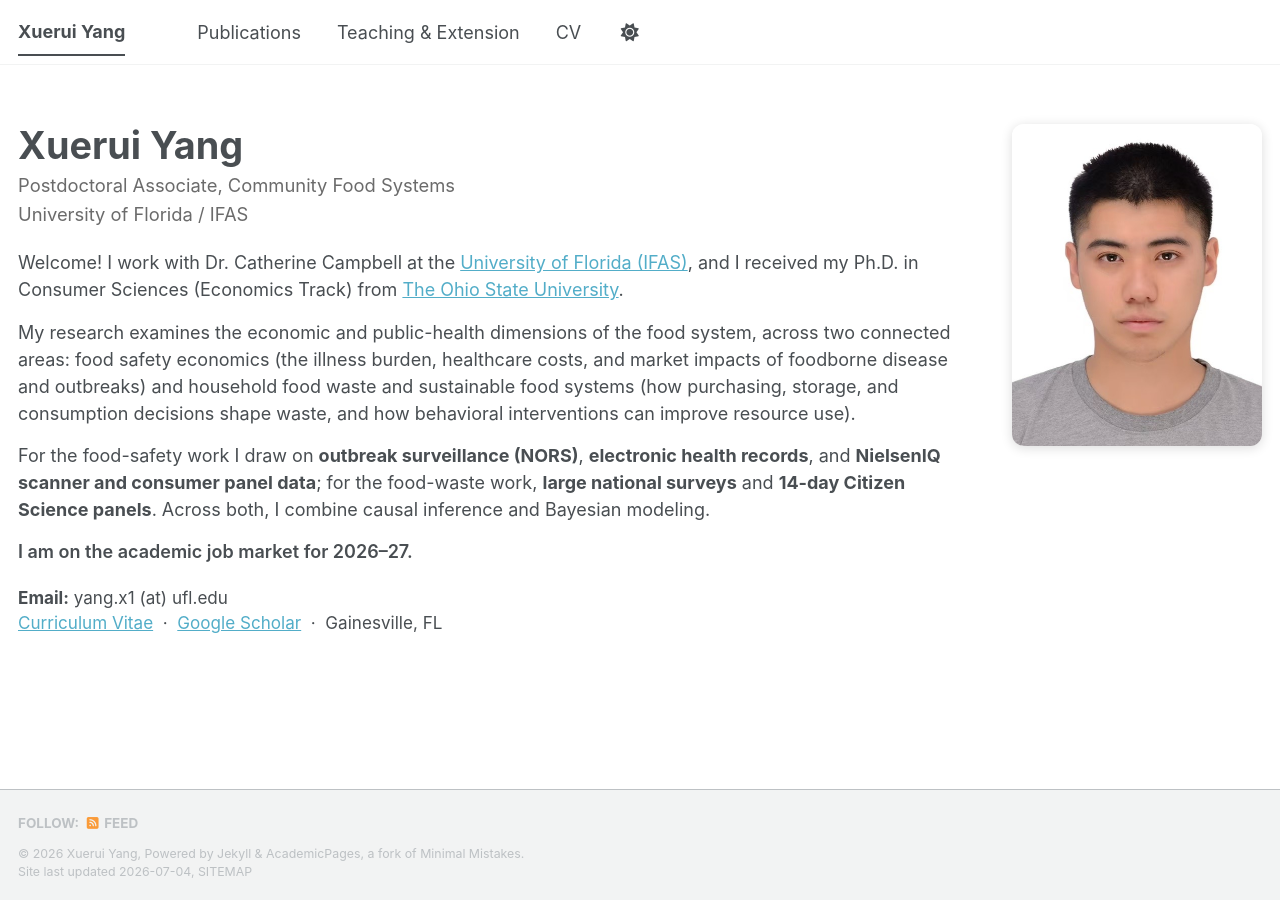
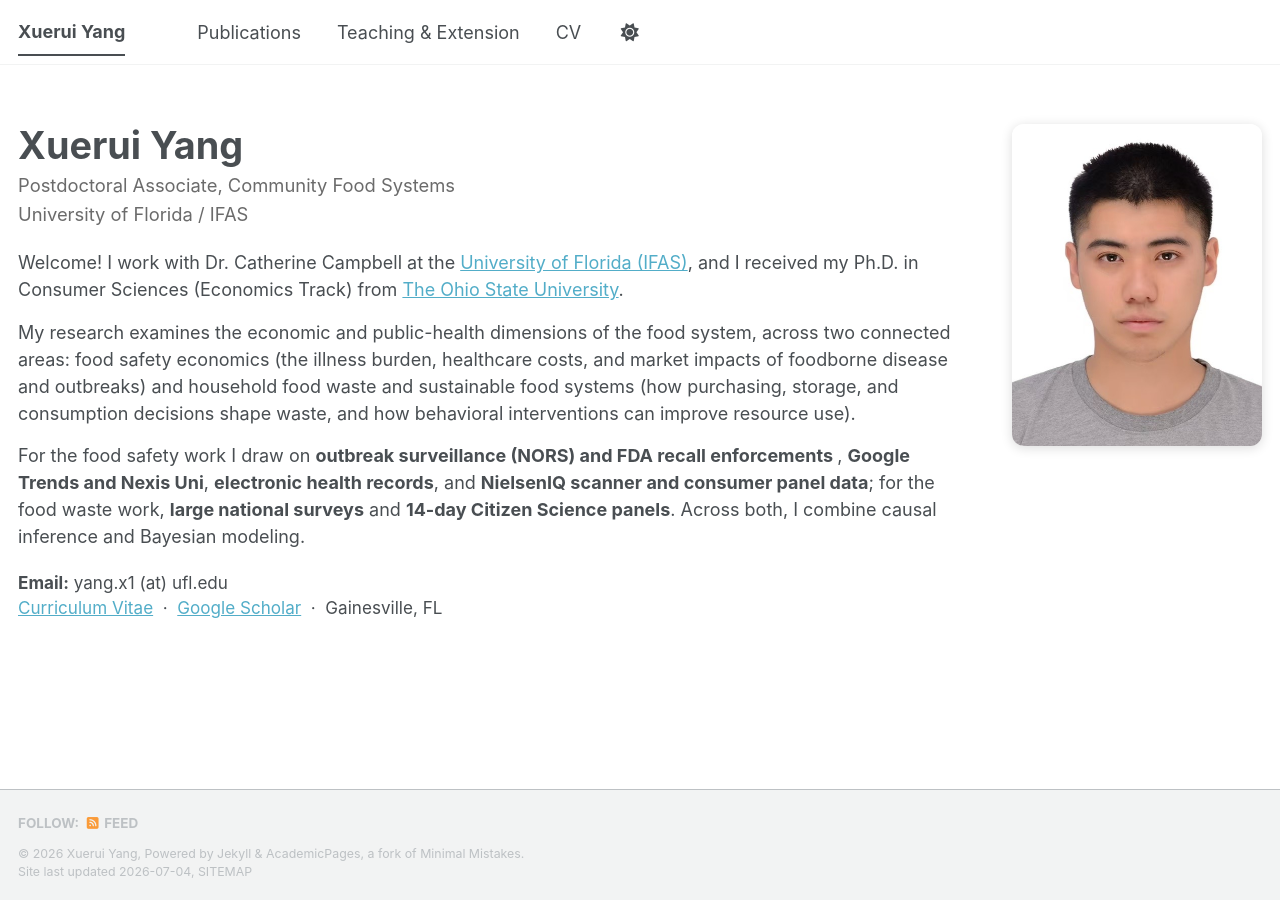
Before and after one commit to xueruiycool/xueruiycool.github.io, a Jekyll site: the page built from _pages/about.md, in a window 1280 px wide. Built offline with Jekyll 4.4.1, drawn with Linux system fonts in a browser that asks for light colours; a style sheet for code colours, icons or effects is not loaded.

Commit message:
Update about.md

```diff
--- a/_pages/about.md
+++ b/_pages/about.md
@@ -34,8 +34,7 @@ redirect_from:
     <div class="hero-body">
       <p>Welcome! I work with Dr. Catherine Campbell at the <a href="https://ifas.ufl.edu/">University of Florida (IFAS)</a>, and I received my Ph.D. in Consumer Sciences (Economics Track) from <a href="https://www.osu.edu/">The Ohio State University</a>.</p>
       <p>My research examines the economic and public-health dimensions of the food system, across two connected areas: food safety economics (the illness burden, healthcare costs, and market impacts of foodborne disease and outbreaks) and household food waste and sustainable food systems (how purchasing, storage, and consumption decisions shape waste, and how behavioral interventions can improve resource use).</p>
-      <p>For the food-safety work I draw on <strong>outbreak surveillance (NORS)</strong>, <strong>electronic health records</strong>, and <strong>NielsenIQ scanner and consumer panel data</strong>; for the food-waste work, <strong>large national surveys</strong> and <strong>14-day Citizen Science panels</strong>. Across both, I combine causal inference and Bayesian modeling.</p>
-      <p class="hero-status">I am on the academic job market for 2026&ndash;27.</p>
+      <p>For the food safety work I draw on <strong>outbreak surveillance (NORS) and FDA recall enforcements </strong>, <strong>Google Trends and Nexis Uni</strong>, <strong>electronic health records</strong>, and <strong>NielsenIQ scanner and consumer panel data</strong>; for the food waste work, <strong>large national surveys</strong> and <strong>14-day Citizen Science panels</strong>. Across both, I combine causal inference and Bayesian modeling.</p>
     </div>
     <p class="hero-contact">
       <strong>Email:</strong> yang.x1 (at) ufl.edu<br>
```
